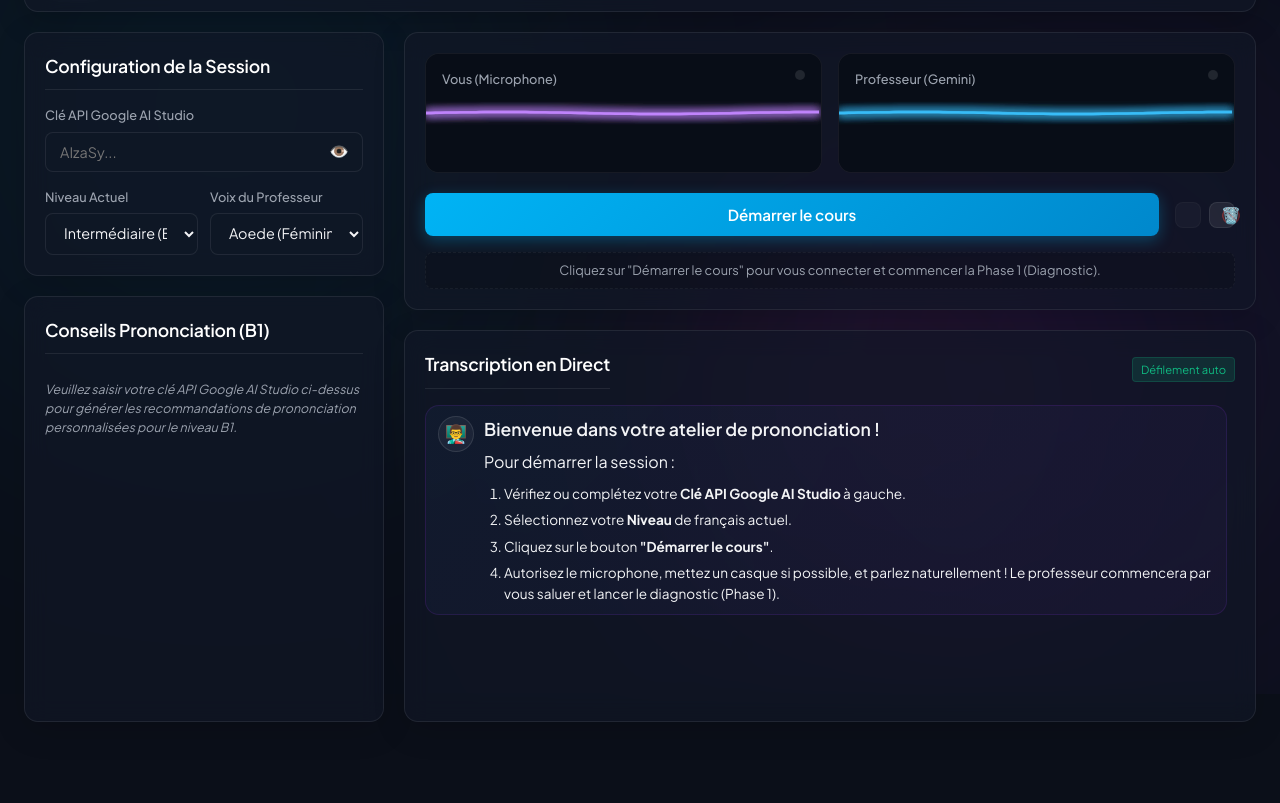
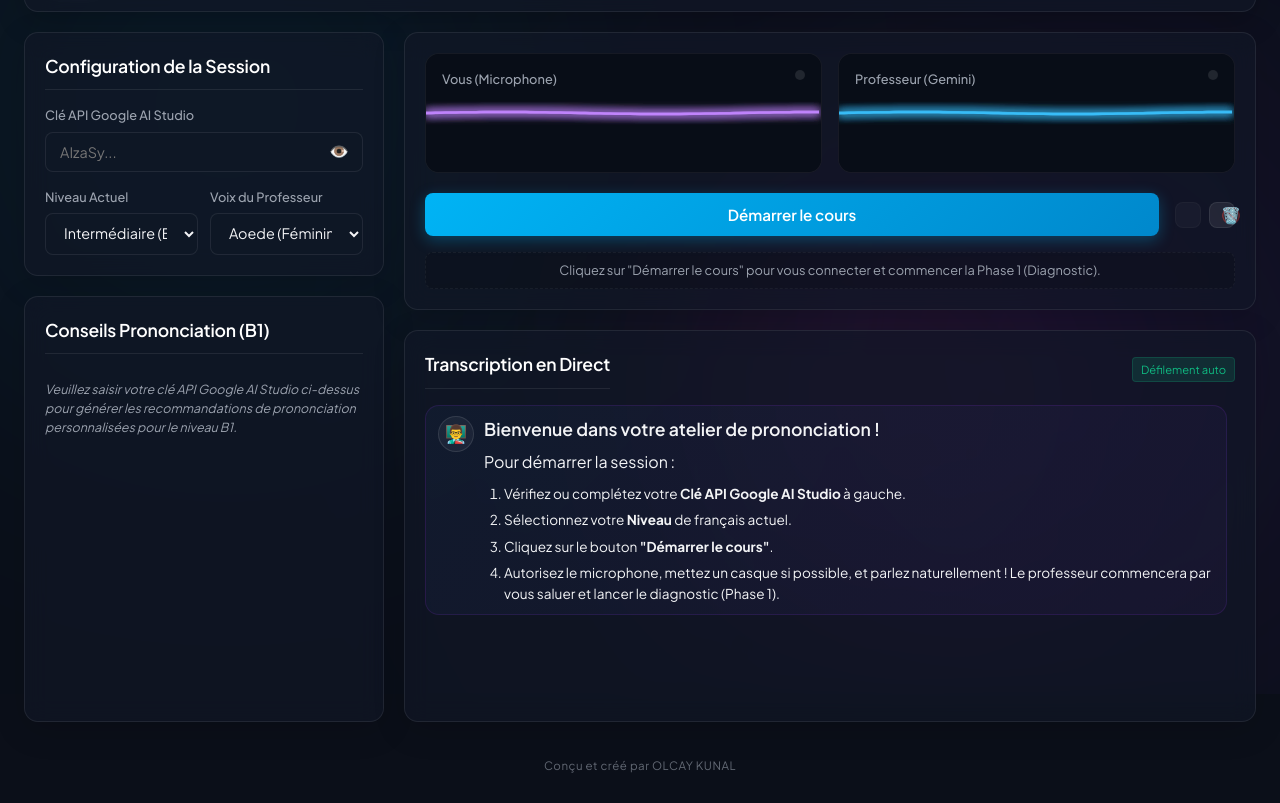
Before and after one commit to olcay-kunal/prononciation, a plain HTML site: page index.html in a window 1280 px wide. Shown: the part 106-909 px from the top of the page. Before the commit the page ends 852 px from the top, so only its background shows below. Drawn offline with Linux system fonts and the light colour scheme.

Commit message:
style(UI): add author footer, remove debug console styling, and configure .env.example

```diff
--- a/index.html
+++ b/index.html
@@ -160,6 +160,11 @@
                 </div>
             </main>
         </div>
+
+        <!-- FOOTER -->
+        <footer class="app-footer">
+            <p>Conçu et créé par OLCAY KUNAL</p>
+        </footer>
     </div>
 
     <!-- AUDIO ELEMENT FOR WORKLET FALLBACK & CONTEXT INITIALIZATION -->
--- a/style.css
+++ b/style.css
@@ -1027,3 +1027,12 @@ select:focus {
 .pedagogy-content p {
     margin-bottom: 8px;
 }
+
+.app-footer {
+    text-align: center;
+    padding: 15px 0 5px 0;
+    font-size: 0.72rem;
+    color: var(--text-secondary);
+    opacity: 0.6;
+    letter-spacing: 0.5px;
+}
```
Also changed, not shown: 2 other files.
